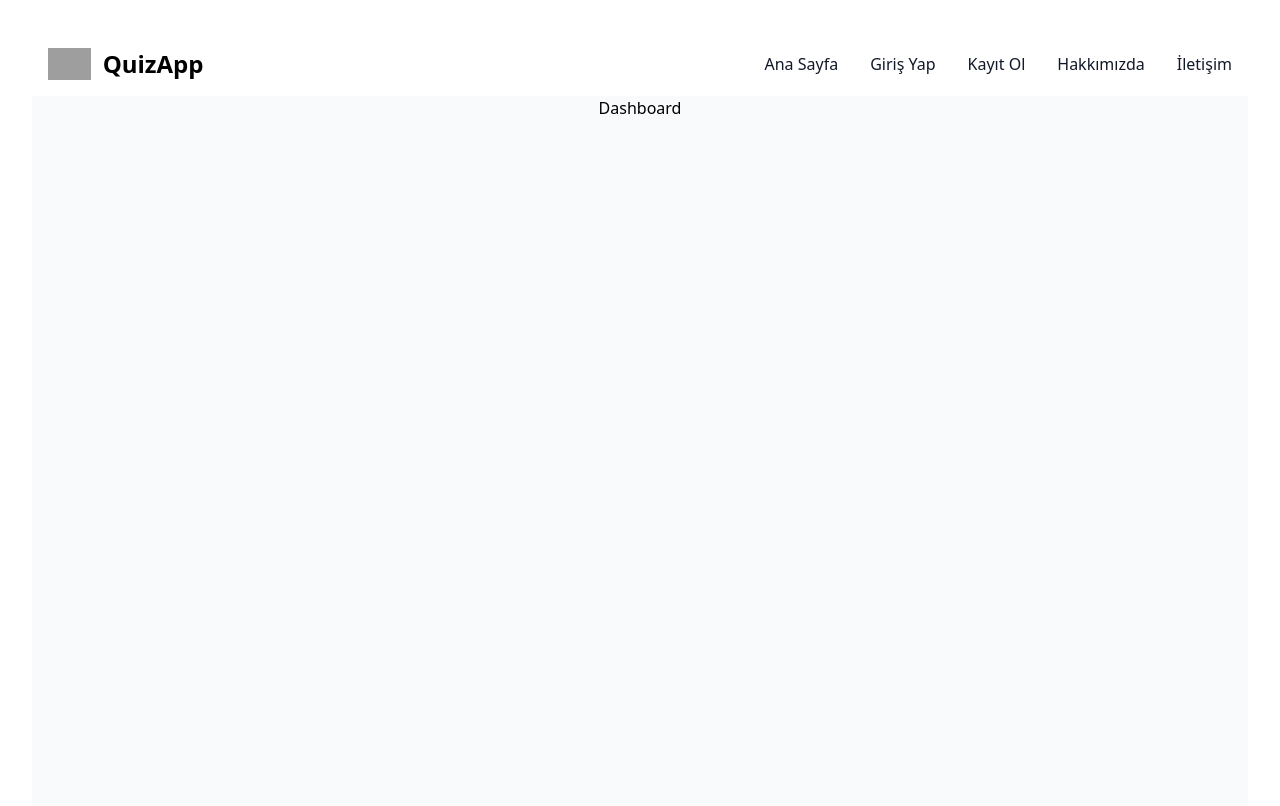
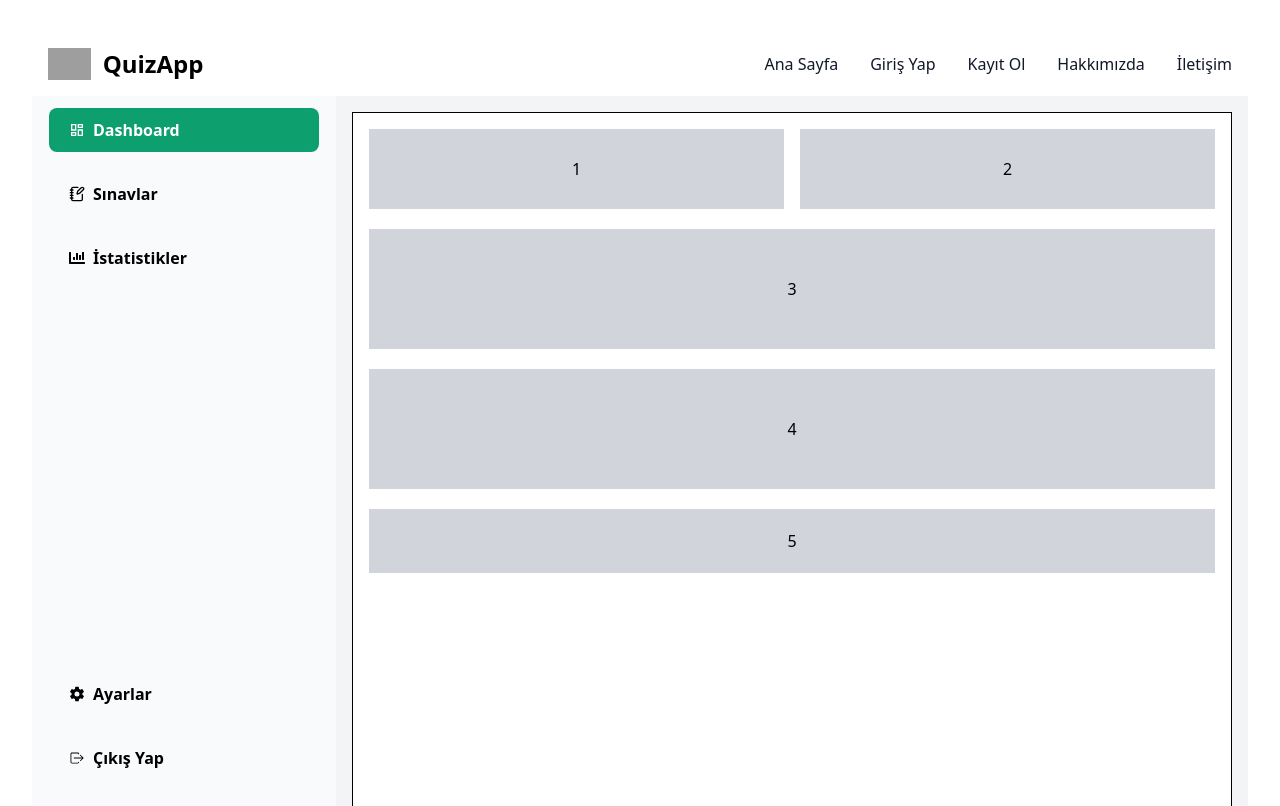
Before and after one commit to yusuftopcuu0/quiz-web-app, a React (Vite) app in the folder client/: page /dashboard in a window 1280 px wide. Shown: the top 806 px of the page. Built offline with nearby package versions, Linux system fonts and the light colour scheme; grey boxes are pictures that could not be loaded.

Commit message:
Add Sidebar component and integrate with Dashboard layout

```diff
--- /dev/null
+++ b/client/src/components/Sidebar.tsx
@@ -0,0 +1,96 @@
+import { MdOutlineDashboard } from 'react-icons/md';
+import { LuNotebookPen } from 'react-icons/lu';
+import { FaChartBar } from 'react-icons/fa';
+import { IoSettingsSharp } from 'react-icons/io5';
+import { IoIosLogOut } from 'react-icons/io';
+import { useNavigate } from 'react-router-dom';
+
+import '../css/Dashboard.css';
+import { useState } from 'react';
+import { GiHamburgerMenu } from 'react-icons/gi';
+function Sidebar() {
+  const navigate = useNavigate();
+
+  const [isOpen, setIsOpen] = useState(false);
+  const [activeButton, setActiveButton] = useState('dashboard');
+
+  return (
+    <>
+      <div className="sm:hidden p-4 bg-white flex justify-between items-center">
+        <button onClick={() => setIsOpen(!isOpen)} className="text-2xl">
+          <GiHamburgerMenu />
+        </button>
+        <h1 className="text-lg font-bold">Dashboard</h1>
+      </div>
+      <aside
+        className={`${
+          isOpen ? 'flex' : 'hidden'
+        } sm:flex sm:w-1/4 flex-col items-center gap-2 p-3 sm:static z-50 h-full sm:mx-4 md:mx-0 lg:w-1/4`}
+      >
+        <div className="text-center">
+          <div className="">
+            <button
+              onClick={() => {
+                setActiveButton('dashboard');
+                navigate('/');
+              }}
+              className={`flex items-center gap-2 justify-start rounded-lg text-black mb-5 dashboard-left-buttons w-full ${activeButton === 'dashboard' ? 'bg-green-500 text-white ' : ''}`}
+            >
+              <MdOutlineDashboard />
+              Dashboard
+            </button>
+
+            <button
+              onClick={() => {
+                setActiveButton('exams');
+                navigate('/');
+              }}
+              className={`flex items-center gap-2 justify-start rounded-lg text-black mb-5 dashboard-left-buttons ${activeButton === 'exams' ? 'bg-green-500 text-white' : ''} `}
+            >
+              <LuNotebookPen />
+              Sınavlar
+            </button>
+
+            <button
+              onClick={() => {
+                setActiveButton('statistics');
+                navigate('/');
+              }}
+              className={`flex items-center gap-2 justify-start rounded-lg text-black mb-5 dashboard-left-buttons ${activeButton === 'statistics' ? 'bg-green-500 text-white' : ''}`}
+            >
+              <FaChartBar />
+              İstatistikler
+            </button>
+          </div>
+
+          <div className="" style={{ position: 'absolute', bottom: '0' }}>
+            <div className="">
+              <button
+                onClick={() => {
+                  setActiveButton('settings');
+                  navigate('/');
+                }}
+                className={`flex items-center gap-2 justify-start rounded-lg text-black mb-5 dashboard-left-buttons ${activeButton === 'settings' ? 'bg-green-500 text-white' : ''}`}
+              >
+                <IoSettingsSharp />
+                Ayarlar
+              </button>
+            </div>
+
+            <div>
+              <button
+                className="flex items-center gap-2 justify-start rounded-lg text-black mb-5 dashboard-left-buttons"
+                onClick={() => navigate('/')}
+              >
+                <IoIosLogOut />
+                Çıkış Yap
+              </button>
+            </div>
+          </div>
+        </div>
+      </aside>
+    </>
+  );
+}
+
+export default Sidebar;
--- /dev/null
+++ b/client/src/css/Dashboard.css
@@ -0,0 +1,23 @@
+.dashboard-left-buttons {
+  width: 170px;
+  padding: 10px 20px;
+  font-weight: bold;
+}
+
+@media (min-width: 1024px) {
+  .dashboard-left-buttons {
+    width: 250px;
+  }
+}
+
+@media (min-width: 1090px) {
+  .dashboard-left-buttons {
+    width: 270px;
+  }
+}
+
+@media (min-width: 1500px) {
+  .dashboard-left-buttons {
+    width: 320px;
+  }
+}
--- a/client/src/index.css
+++ b/client/src/index.css
@@ -11,3 +11,7 @@ body,
 #login-content {
   height: 400px;
 }
+
+button {
+  cursor: pointer;
+}
--- a/client/src/layout/MainLayout.tsx
+++ b/client/src/layout/MainLayout.tsx
@@ -1,11 +1,17 @@
 import { Outlet } from 'react-router-dom';
 import Navbar from '@/components/Navbar.tsx';
+// import Sidebar from '@/components/Sidebar';
 
 export default function MainLayout() {
   return (
-    <div>
+    <div className="flex flex-col min-h-screen">
       <Navbar />
-      <Outlet />
+      <div className="flex flex-1">
+        {/* <Sidebar /> */}
+        <div className="flex-1 bg-gray-100 p-4">
+          <Outlet />
+        </div>
+      </div>
     </div>
   );
 }
--- /dev/null
+++ b/client/src/layout/SidebarLayout.tsx
@@ -0,0 +1,17 @@
+import Navbar from '@/components/Navbar';
+import Sidebar from '@/components/Sidebar';
+import Dashboard from '@/pages/dashboard/Dashboard';
+
+export default function SidebarLayout() {
+  return (
+    <div className="flex flex-col min-h-screen">
+      <Navbar />
+      <div className="flex flex-1">
+        <Sidebar />
+        <div className="flex-1 bg-gray-100 p-4">
+          <Dashboard />
+        </div>
+      </div>
+    </div>
+  );
+}
--- a/client/src/pages/dashboard/Dashboard.tsx
+++ b/client/src/pages/dashboard/Dashboard.tsx
@@ -1,5 +1,34 @@
+import '../../css/Dashboard.css';
+
 function Dashboard() {
-  return <div>Dashboard</div>;
+  return (
+    <div>
+      <div className="flex min-h-screen bg-white">
+        <main className="w-full bg-white border p-4 gap-4 border-b">
+          <div>
+            <div className="flex flex-col sm:flex-row gap-4">
+              <div className="card bg-gray-300 flex-1 h-20 text-center flex items-center justify-center">
+                1
+              </div>
+              <div className="card bg-gray-300 flex-1 h-20 text-center flex items-center justify-center">
+                2
+              </div>
+            </div>
+            <div className="card bg-gray-300 mt-5 h-30 text-center flex items-center justify-center">
+              3
+            </div>
+            <div className="card bg-gray-300 mt-5 h-30 text-center flex items-center justify-center">
+              4
+            </div>
+
+            <div className="card bg-gray-300 mt-5 h-12 text-center flex items-center justify-center">
+              5
+            </div>
+          </div>
+        </main>
+      </div>
+    </div>
+  );
 }
 
 export default Dashboard;
```
Also changed, not shown: client/src/routes/main.tsx (+13 -0 lines).
